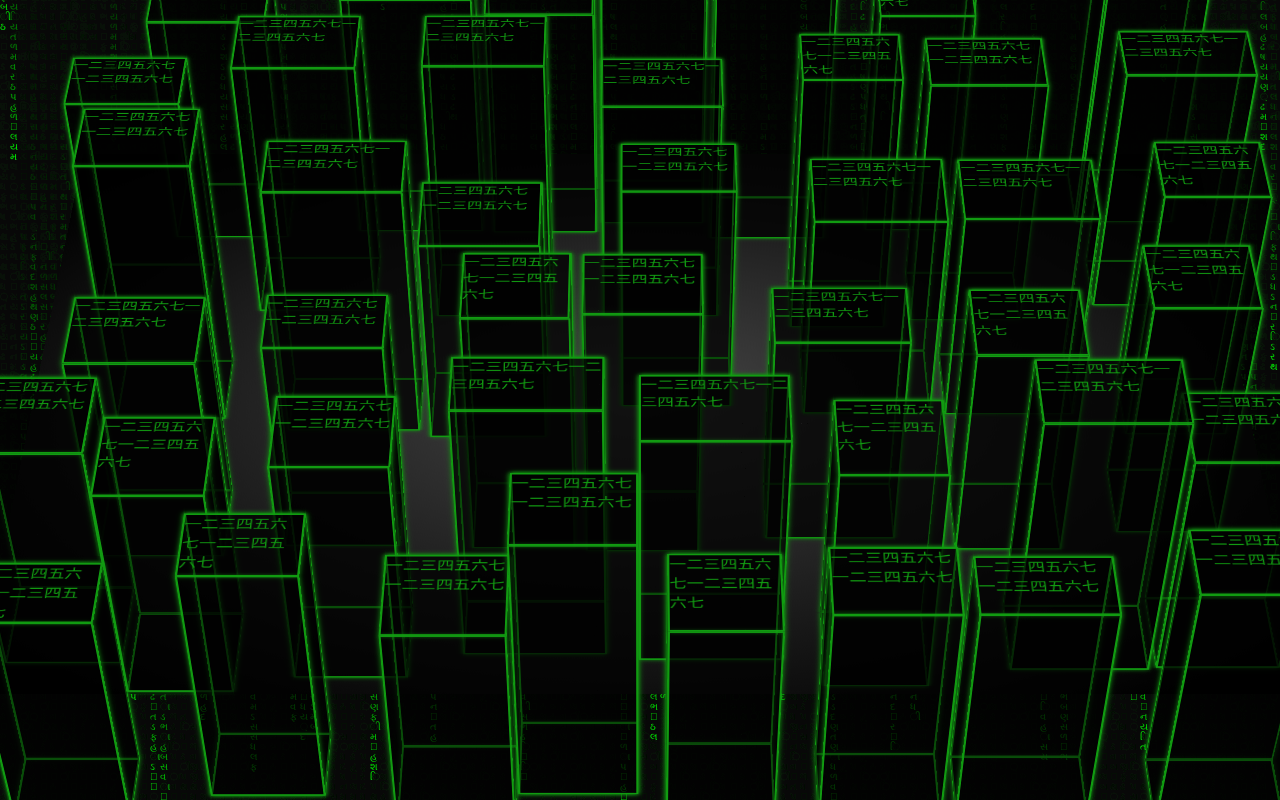
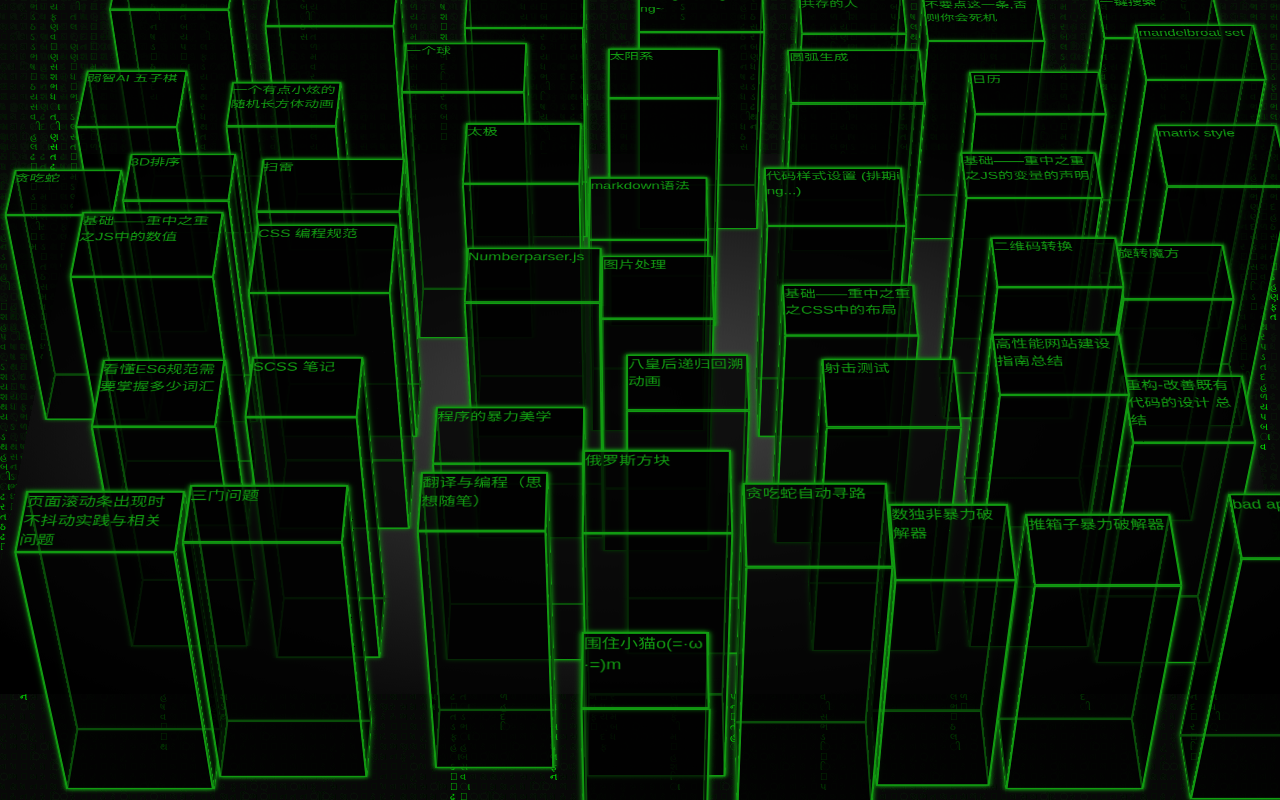
Before and after one commit to Vivomo/my-kingdom, a React app: page / in a window 1280 px wide. Built offline with nearby package versions, Linux system fonts and the light colour scheme.

Commit message:
博客标题嵌入building

```diff
--- a/public/index.html
+++ b/public/index.html
@@ -29,6 +29,99 @@
   <body>
     <noscript>You need to enable JavaScript to run this app.</noscript>
     <div id="root"></div>
+    <ol class="post-list box u-content hidden">
+
+        <li><a href="/2020/10/20/surround-cat.html" target="_blank">围住小猫o(=·ω·=)m</a></li>
+
+        <li><a href="/2020/09/18/bad-apple.html" target="_blank">bad apple</a></li>
+
+        <li><a href="/2020/03/16/push-box.html" target="_blank">推箱子暴力破解器</a></li>
+
+        <li><a href="/2020/02/26/sudoku.html" target="_blank">数独非暴力破解器</a></li>
+
+        <li><a href="/2020/02/18/snake-auto.html" target="_blank">贪吃蛇自动寻路</a></li>
+
+        <li><a href="/2020/02/13/tetris.html" target="_blank">俄罗斯方块</a></li>
+
+        <li><a href="/2019/11/13/translate-program.html" target="_blank">翻译与编程（思想随笔）</a></li>
+
+        <li><a href="/2019/10/21/three-door.html" target="_blank">三门问题</a></li>
+
+        <li><a href="/2019/07/31/css-remove-scroll-shake.html" target="_blank">页面滚动条出现时不抖动实践与相关问题</a></li>
+
+        <li><a href="/2018/11/19/refactoring.html" target="_blank">重构-改善既有代码的设计 总结</a></li>
+
+        <li><a href="/2018/11/12/high-performance-web-site.html" target="_blank">高性能网站建设指南总结</a></li>
+
+        <li><a href="/2018/07/08/shoot-test.html" target="_blank">射击测试</a></li>
+
+        <li><a href="/2018/06/15/eight-queens.html" target="_blank">八皇后递归回溯动画</a></li>
+
+        <li><a href="/2018/04/01/answerEnum.js.html" target="_blank">程序的暴力美学</a></li>
+
+        <li><a href="/2018/01/30/scss.html" target="_blank">SCSS 笔记</a></li>
+
+        <li><a href="/2018/01/02/word-count.html" target="_blank">看懂ES6规范需要掌握多少词汇</a></li>
+
+        <li><a href="/2017/12/12/cube.html" target="_blank">旋转魔方</a></li>
+
+        <li><a href="/2017/12/05/to-qr-code.html" target="_blank">二维码转换</a></li>
+
+        <li><a href="/2017/09/04/layout-of-css.html" target="_blank">基础——重中之重之CSS中的布局</a></li>
+
+        <li><a href="/2017/08/17/image-opt.html" target="_blank">图片处理</a></li>
+
+        <li><a href="/2017/07/28/NumberParser.js.html" target="_blank">Numberparser.js</a></li>
+
+        <li><a href="/2017/07/19/css-code-guide.html" target="_blank">CSS 编程规范</a></li>
+
+        <li><a href="/2017/07/16/number-of-js.html" target="_blank">基础——重中之重之JS中的数值</a></li>
+
+        <li><a href="/2017/06/14/matrix-style.html" target="_blank">matrix style</a></li>
+
+        <li><a href="/2017/05/30/variable-declaration-of-js.html" target="_blank">基础——重中之重之JS的变量的声明</a></li>
+
+        <li><a href="/2017/05/30/set-code-style.html" target="_blank">代码样式设置 (排期ing...)</a></li>
+
+        <li><a href="/2017/05/14/blog-md-test.html" target="_blank">markdown语法</a></li>
+
+        <li><a href="/2017/05/07/TaiChi.html" target="_blank">太极</a></li>
+
+        <li><a href="/2017/04/26/minesweeper.html" target="_blank">扫雷</a></li>
+
+        <li><a href="/2017/04/12/sort-3d.html" target="_blank">3D排序</a></li>
+
+        <li><a href="/2017/03/13/snake.html" target="_blank">贪吃蛇</a></li>
+
+        <li><a href="/2016/11/30/mandelbroat.html" target="_blank">mandelbroat set</a></li>
+
+        <li><a href="/2016/11/28/calendar.html" target="_blank">日历</a></li>
+
+        <li><a href="/2016/08/16/canvasToImg.html" target="_blank">圆弧生成</a></li>
+
+        <li><a href="/2016/05/25/solar-system.html" target="_blank">太阳系</a></li>
+
+        <li><a href="/2016/04/23/ball.html" target="_blank">一个球</a></li>
+
+        <li><a href="/2016/04/18/random-cuboid.html" target="_blank">一个有点小炫的随机长方体动画</a></li>
+
+        <li><a href="/2016/04/04/Gobang.html" target="_blank">弱智AI 五子棋</a></li>
+
+        <li><a href="/2016/03/31/search.html" target="_blank">一键搜索</a></li>
+
+        <li><a href="/2016/03/14/kill-pc.html" target="_blank">不要点这一条,否则你会死机</a></li>
+
+        <li><a href="/2016/03/12/find-qq.html" target="_blank">查找几个QQ 群共存的人</a></li>
+
+        <li><a href="/2016/02/15/duang.html" target="_blank">duang~duang~duang~</a></li>
+
+        <li><a href="/2015/12/10/hanoi.html" target="_blank">汉诺塔</a></li>
+
+        <li><a href="/2015/08/14/css-util.html" target="_blank">css 样式工具箱</a></li>
+
+        <li><a href="/2015/04/18/test-demo.html" target="_blank">Test Demo</a></li>
+
+    </ol>
     <script crossorigin src="https://unpkg.com/react@16/umd/react.production.min.js"></script>
     <script crossorigin src="https://unpkg.com/react-dom@16/umd/react-dom.production.min.js"></script>
     <!--
--- a/src/app.scss
+++ b/src/app.scss
@@ -3,3 +3,7 @@
     top: 0;
     pointer-events: none;
 }
+
+.hidden {
+    display: none;
+}
--- a/src/components/building/Building.js
+++ b/src/components/building/Building.js
@@ -14,7 +14,7 @@ const Building = (props) => {
         <div style={planeStyle} className="building">
             <div className="wall front"><div className="inner-box"> </div></div>
             <div className="wall back"><div className="inner-box"> </div></div>
-            <div className="wall up"><div className="inner-box">一二三四五六七一二三四五六七</div></div>
+            <div className="wall up"><div className="inner-box">{props.title}</div></div>
             <div className="wall bottom"><div className="inner-box"> </div></div>
             <div className="wall left"><div className="inner-box"> </div></div>
             <div className="wall right"><div className="inner-box"> </div></div>
--- a/src/components/ground/Ground.js
+++ b/src/components/ground/Ground.js
@@ -1,35 +1,18 @@
-import React, {useState, useEffect} from 'react';
+import React from 'react';
 import Building from '../building';
 
 import './index.scss';
 
 const Ground = (props) => {
-    // console.log(props.rotateX)
     let style = {
         transform: `translate3d(${props.translateX}px, ${props.translateY}px, -800px)
          rotateX(${props.rotateX}deg) rotateY(0deg) rotateZ(${props.rotateZ}deg)`
     };
 
-    let [buildings, setBuildings] = useState([]);
-
-    useEffect(() => {
-        let arr = [];
-        for (let i = 0; i < 45; i++) {
-            arr.push({
-                width2D: 120 + 50 * Math.random(),
-                height2D: 80 + 40 * Math.random(),
-                height: 320 + 100 * Math.random(),
-                left: 100 * Math.random(),
-                top: 100 * Math.random(),
-            });
-        }
-        setBuildings(arr);
-    }, []);
-
     return (
         <div className="ground" style={style}>
             {
-                buildings.map((building, index) => (
+                props.buildings.map((building, index) => (
                     <Building key={index} {...building}/>
                 ))
             }
--- a/src/components/ground/index.scss
+++ b/src/components/ground/index.scss
@@ -12,6 +12,6 @@
 
     background: radial-gradient(ellipse at center, #444 0%, #000000 90%);
     //background: url("../../img/square.svg");
-    transform: translate3d(0%, 0%, -800px) rotateX(0deg) rotateY(0deg) rotateZ(45deg);
+    //transform: translate3d(0%, 0%, -800px) rotateX(0deg) rotateY(0deg) rotateZ(45deg);
     transform-style: preserve-3d;
 }
--- a/src/components/k-map/KMap.js
+++ b/src/components/k-map/KMap.js
@@ -17,6 +17,7 @@ export default class KMap extends React.Component{
             translateY: 0,
             rotateX: 45,
             rotateZ: 0,
+            buildings: []
         };
         this.kMap = React.createRef();
         this.cache = {
@@ -93,7 +94,7 @@ export default class KMap extends React.Component{
         })
     }
 
-    componentDidMount() {
+    initEventListener() {
         let kMap = this.kMap;
 
         kMap.current.addEventListener('mousedown', (e) => {
@@ -122,6 +123,26 @@ export default class KMap extends React.Component{
         });
     }
 
+    initBuildings() {
+        let buildings = Array.from(document.querySelectorAll('.post-list li'))
+                            .map(item => ({
+                                title: item.innerText,
+                                width2D: 120 + 50 * Math.random(),
+                                height2D: 80 + 40 * Math.random(),
+                                height: 320 + 100 * Math.random(),
+                                left: 100 * Math.random(),
+                                top: 100 * Math.random(),
+                            })).reverse();
+        this.setState({
+            buildings
+        });
+    }
+
+    componentDidMount() {
+        this.initEventListener();
+        this.initBuildings();
+    }
+
     render() {
         return (
             <div className="k-map" ref={this.kMap}>
@@ -130,6 +151,7 @@ export default class KMap extends React.Component{
                     translateY={this.state.translateY}
                     rotateX={this.state.rotateX}
                     rotateZ={this.state.rotateZ}
+                    buildings={this.state.buildings}
                 />
             </div>
         )
```
